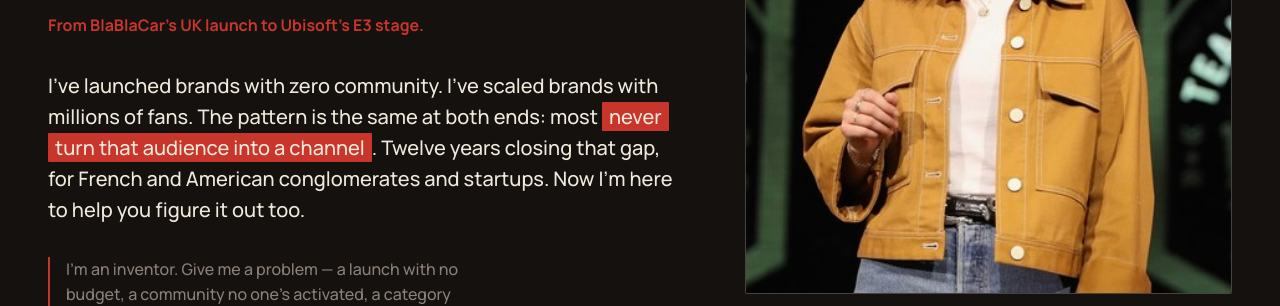
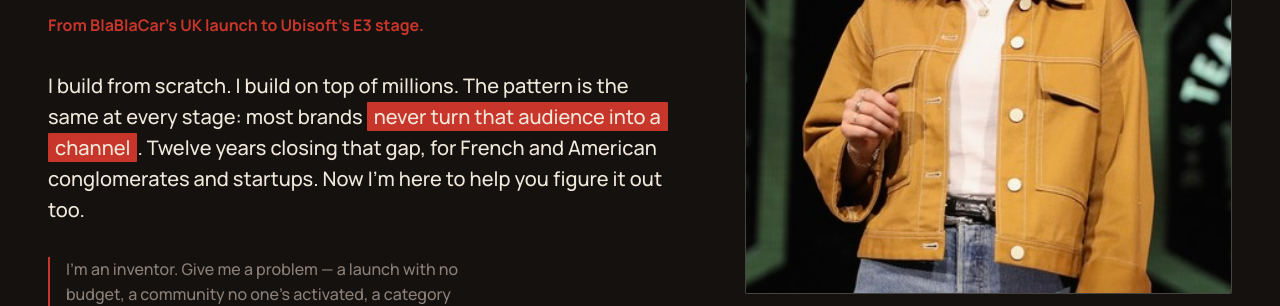
Before and after one commit to lolacolafola/laura-cordrey-site, a React (Vite) app: page /about in a window 1280 px wide. Shown: the part 530-836 px from the top of the page. Built offline with nearby package versions, Linux system fonts and the light colour scheme.

Commit message:
about lede: 'I build from scratch. I build on top of millions.' — punchier dual-capability opening

```diff
--- a/src/pages/AboutPage.jsx
+++ b/src/pages/AboutPage.jsx
@@ -128,12 +128,12 @@ export default function AboutPage() {
                 From BlaBlaCar&rsquo;s UK launch to Ubisoft&rsquo;s E3 stage.
               </p>
               <p className="about-hero__lede">
-                I&rsquo;ve launched brands with zero community. I&rsquo;ve
-                scaled brands with millions of fans. The pattern is the
-                same at both ends: most <mark>never turn that audience into
-                a channel</mark>. Twelve years closing that gap, for French
-                and American conglomerates and startups. Now I&rsquo;m here
-                to help you figure it out too.
+                I build from scratch. I build on top of millions. The
+                pattern is the same at every stage: most brands{' '}
+                <mark>never turn that audience into a channel</mark>.
+                Twelve years closing that gap, for French and American
+                conglomerates and startups. Now I&rsquo;m here to help
+                you figure it out too.
               </p>
               <p className="about-hero__sublede">
                 I&rsquo;m an inventor. Give me a problem — a launch with no
```
